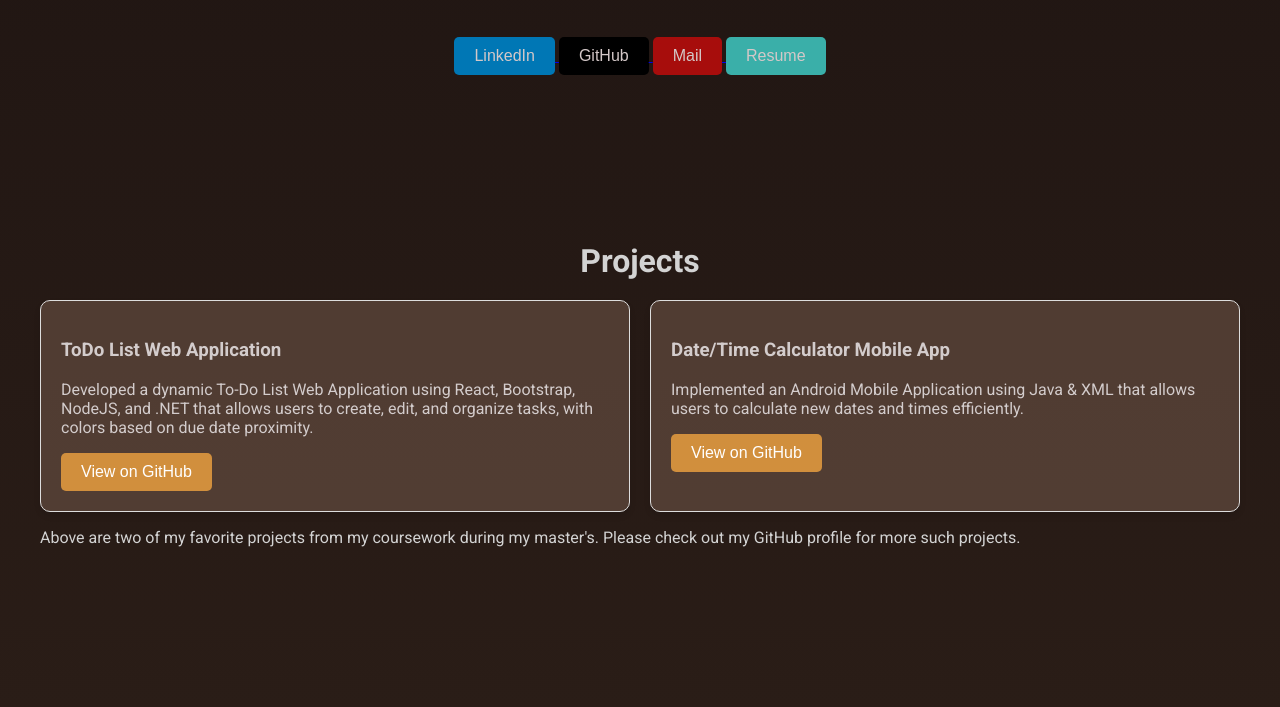
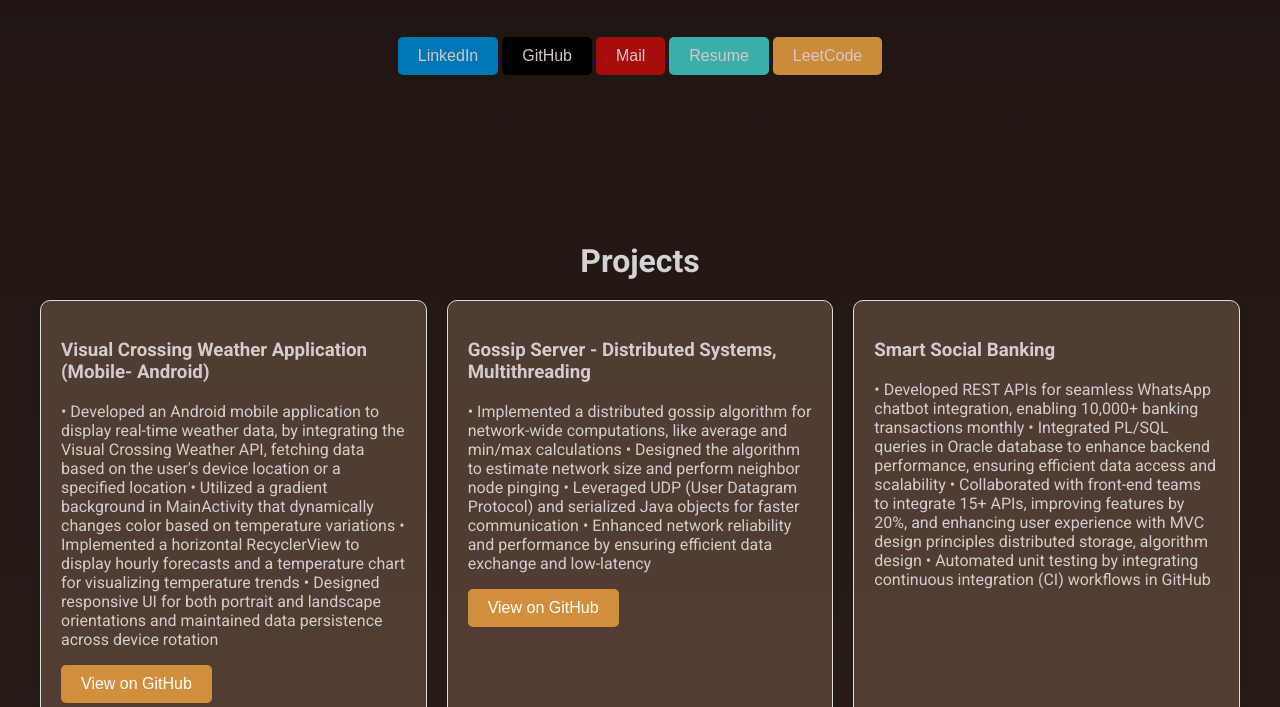
Before and after one commit to ttaluri/MyPortfolio, a plain HTML site: page index.html in a window 1280 px wide. Shown: the part 625-1332 px from the top of the page. Drawn offline with Linux system fonts and the light colour scheme.

Commit message:
updated resume

```diff
--- a/index.html
+++ b/index.html
@@ -275,6 +275,9 @@ button:hover {
             <a href="Resume-TejasreeTaluri.pdf" target="_blank" rel="noopener">
                 <button class="resume">Resume</button>
             </a>
+            <a href="https://leetcode.com/u/ttaluri/" target="_blank" rel="noopener">
+                <button class="LeetCode">LeetCode</button>
+            </a>
         </div>
     </section>
 
@@ -282,6 +285,32 @@ button:hover {
     <section id="projects">
         <h2>Projects</h2>
         <div class="projects-container">
+            <div class="project-card">
+                <h3>Visual Crossing Weather Application (Mobile- Android)</h3>
+                <p> •   Developed an Android mobile application to display real-time weather data, by integrating the Visual Crossing Weather API, fetching data based on the user's device location or a specified location
+                    •	Utilized a gradient background in MainActivity that dynamically changes color based on temperature variations
+                    •	Implemented a horizontal RecyclerView to display hourly forecasts and a temperature chart for visualizing temperature trends
+                    •	Designed responsive UI for both portrait and landscape orientations and maintained data persistence across device rotation
+                    </p>
+                <button onclick="window.open('https://github.com/ttaluri', '_blank')">View on GitHub</button>
+            </div>
+            <div class="project-card">
+                <h3>Gossip Server - Distributed Systems, Multithreading</h3>
+                <p> •	Implemented a distributed gossip algorithm for network-wide computations, like average and min/max calculations
+                    •	Designed the algorithm to estimate network size and perform neighbor node pinging
+                    •	Leveraged UDP (User Datagram Protocol) and serialized Java objects for faster communication
+                    •	Enhanced network reliability and performance by ensuring efficient data exchange and low-latency
+                    </p>
+                <button onclick="window.open('https://github.com/ttaluri', '_blank')">View on GitHub</button>
+            </div>
+            <div class="project-card">
+                <h3>Smart Social Banking</h3>
+                <p> •	Developed REST APIs for seamless WhatsApp chatbot integration, enabling 10,000+ banking transactions monthly
+                    •	Integrated PL/SQL queries in Oracle database to enhance backend performance, ensuring efficient data access and scalability
+                    •	Collaborated with front-end teams to integrate 15+ APIs, improving features by 20%, and enhancing user experience with MVC design principles distributed storage, algorithm design
+                    •	Automated unit testing by integrating continuous integration (CI) workflows in GitHub
+                    </p>
+            </div>
             <div class="project-card">
                 <h3>ToDo List Web Application</h3>
                 <p>Developed a dynamic To-Do List Web Application using React, Bootstrap, NodeJS, and .NET that allows users to create, edit, and organize tasks, with colors based on due date proximity.</p>
@@ -293,7 +322,7 @@ button:hover {
                 <button onclick="window.open('https://github.com/ttaluri', '_blank')">View on GitHub</button>
             </div>
         </div>
-        <p>Above are two of my favorite projects from my coursework during my master's. Please check out my GitHub profile for more such projects.</p>
+        <p>Here are some of my favorite projects from my previous work experience and master's coursework. Feel free to check out my GitHub profile!</p>
     </section>
 
     <section id="leetcode48">
@@ -315,10 +344,10 @@ button:hover {
     <section id="skills">
         <h2>Skills</h2>
         <ul>
-            <li><strong>Programming Languages:</strong> Java, JavaScript, OOP, Data Structures and Algorithms</li>
+            <li><strong>Programming Languages:</strong> Java, JavaScript, C/C++, Python </li>
             <li><strong>Web Development:</strong> JavaScript, React.js, Node.js, Bootstrap, HTML, CSS, XML</li>
             <li><strong>Databases:</strong> MySQL, SQL, PL/SQL, DBMS, Oracle</li>
-            <li><strong>Other:</strong> Linux, Microservices, GitHub, Spring framework, REST APIs, Postman tool </li>
+            <li><strong>Other:</strong> Data Structures and Algorithms, Linux, Microservices, Git, Agile, SDLC, GitHub, Spring framework, REST APIs, AWS, AZURE, OOP, JUnit, Postman tool </li>
         </ul>
     </section>
 
```
Also changed, not shown: 1 other file.
